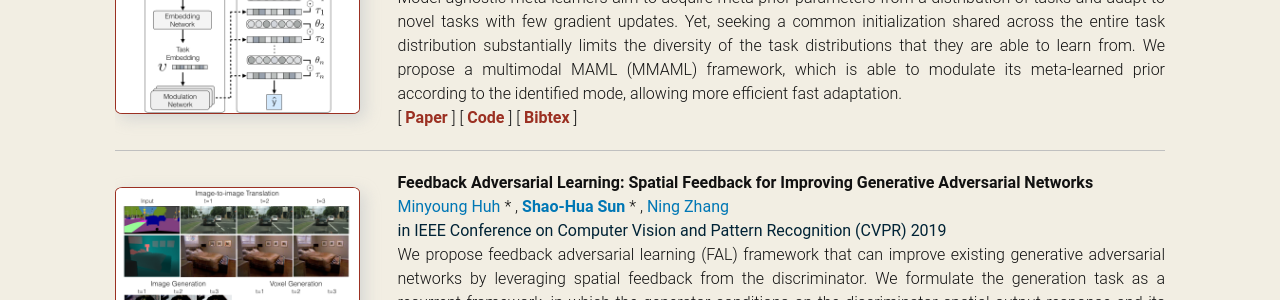
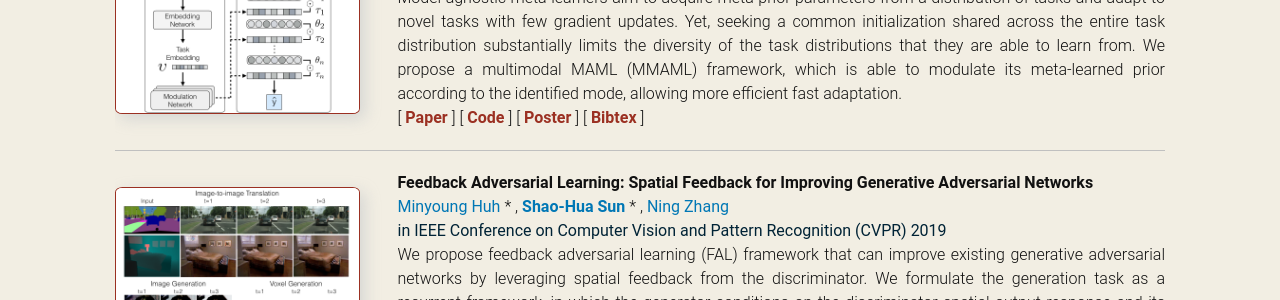
Before and after one commit to shaohua0116/shaohua0116.github.io, a Jekyll site: the page built from index.html, in a window 1280 px wide and 900 px high, scrolled down 864 px. Shown: the part 152-452 px from the top of the window. Built offline with Jekyll 4.4.1, drawn with Linux system fonts in a browser that asks for light colours; some web fonts are replaced.

Commit message:
add mmaml poster

```diff
--- a/_data/publications.yml
+++ b/_data/publications.yml
@@ -22,6 +22,8 @@
       url:  'http://papers.nips.cc/paper/8296-multimodal-model-agnostic-meta-learning-via-task-aware-modulation'
     - name: 'Code'
       url:  'https://github.com/shaohua0116/MMAML-Classification'
+    - name: 'Poster'
+      url:  './images/posters/mmaml.pdf'
     - name: 'Bibtex'
       url:  '/bibtex/mmaml.txt'
   publisher:  'Neural Information Processing Systems (NeurIPS) 2019'
```
Also changed, not shown: 1 other file.
